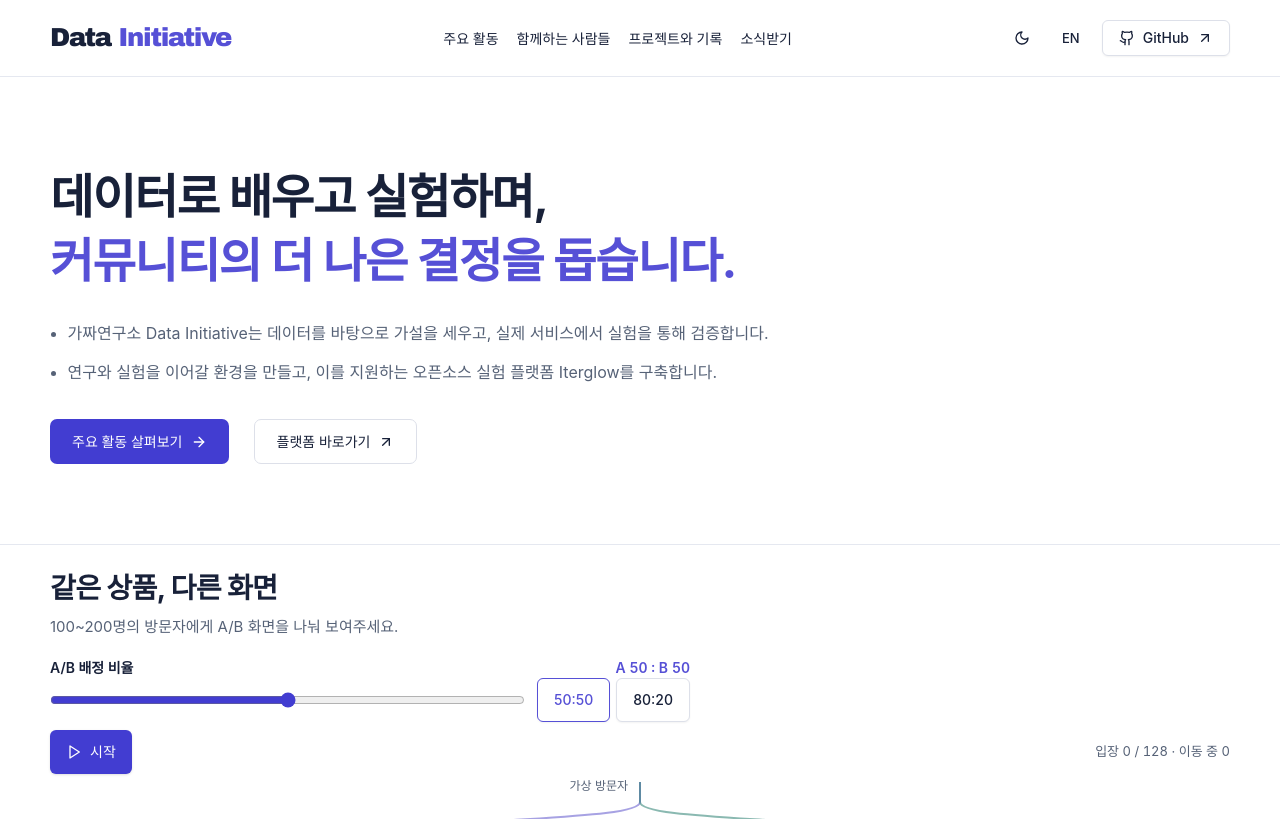
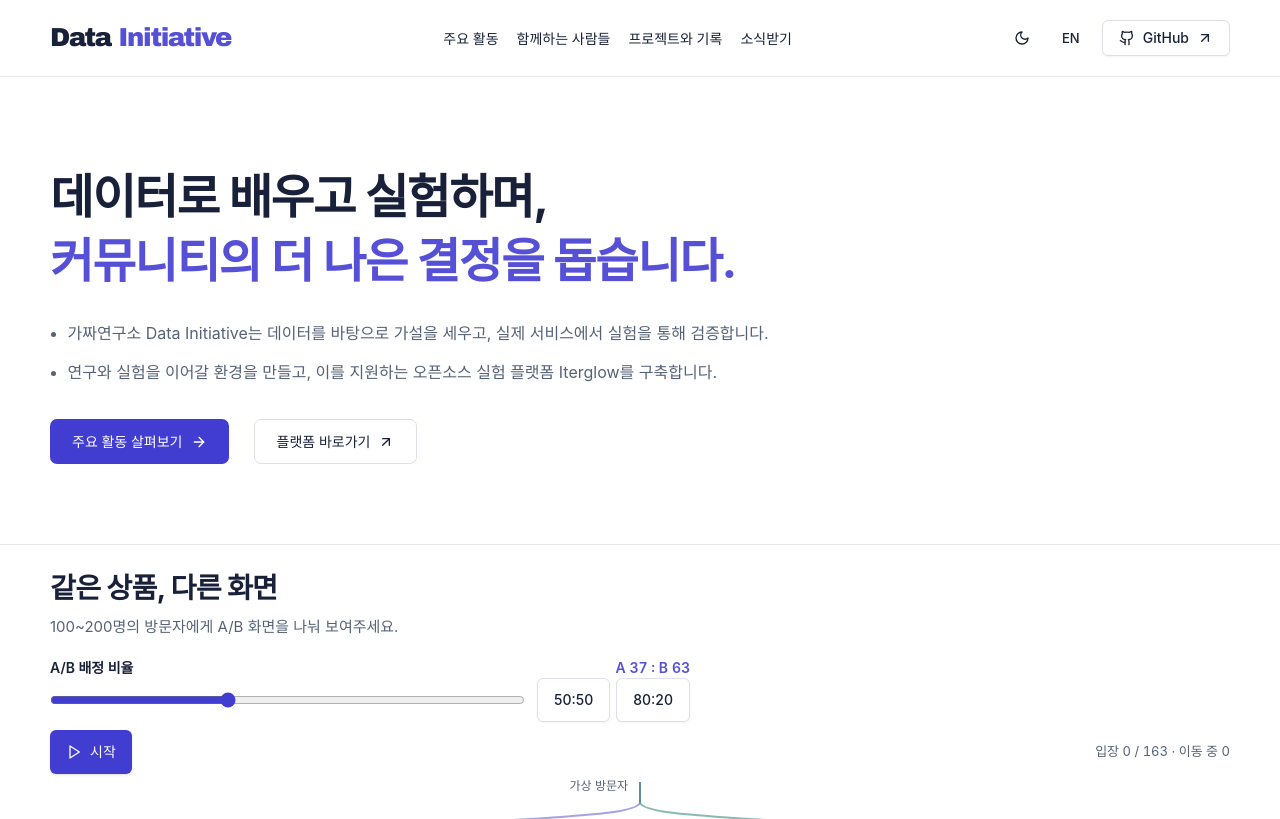
Before and after one commit to Pseudo-Lab/experiment-platform-pseudolab, a React (Vite) app: page / in a window 1280 px wide. Shown: the top 819 px of the page. Built offline with nearby package versions, Linux system fonts and the light colour scheme.

Commit message:
Vary initial A/B ratio for team page demo

```diff
--- a/src/ExperimentPreview.jsx
+++ b/src/ExperimentPreview.jsx
@@ -66,7 +66,7 @@ export default function ExperimentPreview({ lang, repo }) {
   const id = useId();
   const compact = useMediaPreference('(max-width: 700px)');
   const reduced = useMediaPreference('(prefers-reduced-motion: reduce)');
-  const [aShare, setAShare] = useState(50);
+  const [aShare, setAShare] = useState(() => 20 + Math.floor(Math.random() * 61));
   const [visitorLimit, setVisitorLimit] = useState(() => 100 + Math.floor(Math.random() * 101));
   const settings = useRef({ aShare, visitorLimit });
   settings.current = { aShare, visitorLimit };
```
Also changed, not shown: 1 other file (tests, documents, lock files or other folders).
